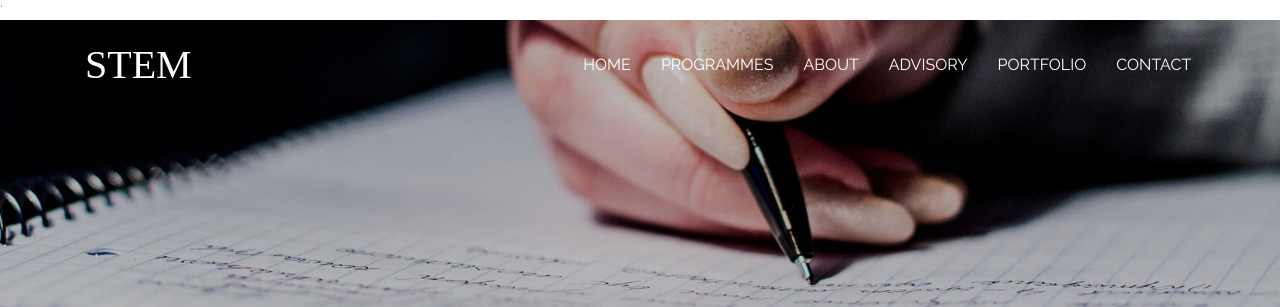
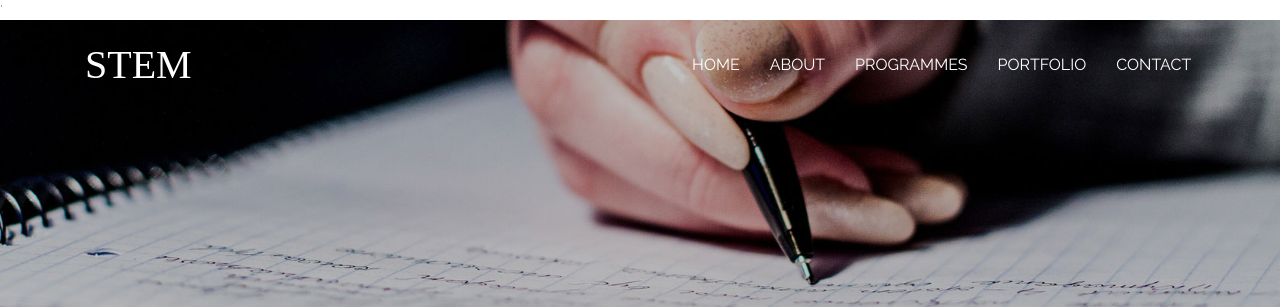
Before and after one commit to dhanyacm/stem, a Jekyll site: the page built from contact.html, in a window 1280 px wide. Shown: the top 307 px of the page. Built offline with Jekyll 4.4.1, drawn with Linux system fonts in a browser that asks for light colours; a script that is not in the unit is left out.

Commit message:
Update navbar.html

```diff
--- a/_includes/navbar.html
+++ b/_includes/navbar.html
@@ -22,10 +22,9 @@
 				<div id="navbar" class="navbar-collapse collapse menu--valentine">
 					<ul class="nav navbar-nav navbar-right cl-effect-5">
 						<li {% if page.frontpage %} class="active" {% endif %}><a href="index.html" class="page-scroll"><span data-hover="Home">Home</span></a></li>
+						<li {% if page.about %} class="active" {% endif %}><a href="{{site.baseurl}}/about.html" class="page-scroll"><span data-hover="About">About</span></a></li>
 						<li {% if page.service %} class="active" {% endif %} ><a href="{{site.baseurl}}/programmes.html" class="page-scroll"><span data-hover="Programmes">Programmes</span></a></li>
-						<li {% if page.about %} class="active" {% endif %}><a href="{{site.baseurl}}/about.html" class="page-scroll"><span data-hover="About">About</span></a></li>
-						<li {% if page.team %} class="active" {% endif %}><a href="{{site.baseurl}}/team.html" class="page-scroll"><span data-hover="Advisory">Advisory</span></a></li>
-						<li {% if page.gallery %} class="active" {% endif %}><a href="{{site.baseurl}}/gallery.html" class="page-scroll"><span data-hover="Portfolio">Portfolio</span></a></li> -->
+						<li {% if page.gallery %} class="active" {% endif %}><a href="{{site.baseurl}}/gallery.html" class="page-scroll"><span data-hover="Gallery">Portfolio</span></a></li> -->
 						<li {% if page.contact %} class="active" {% endif %}><a href="{{site.baseurl}}/contact.html" class="page-scroll"><span data-hover="Contact">Contact</span></a></li>
 					</ul>
 				</div>
```
